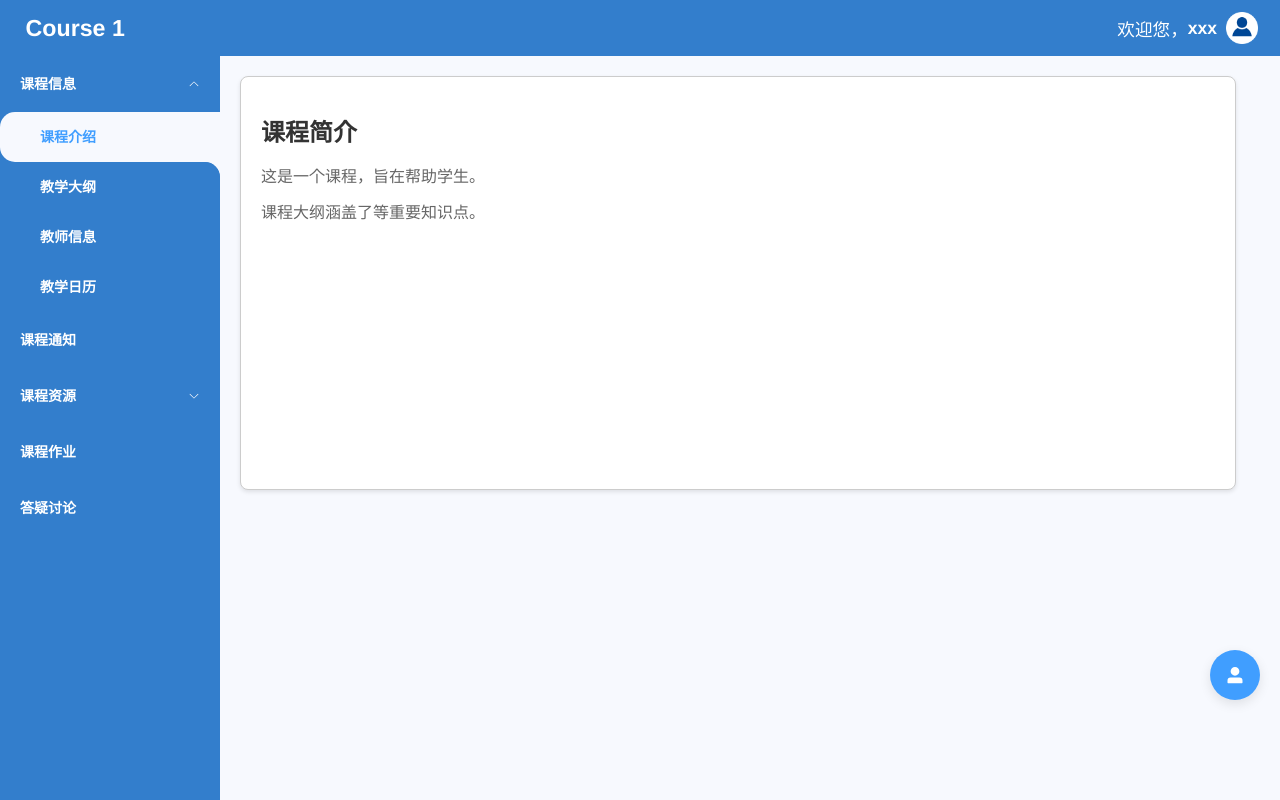
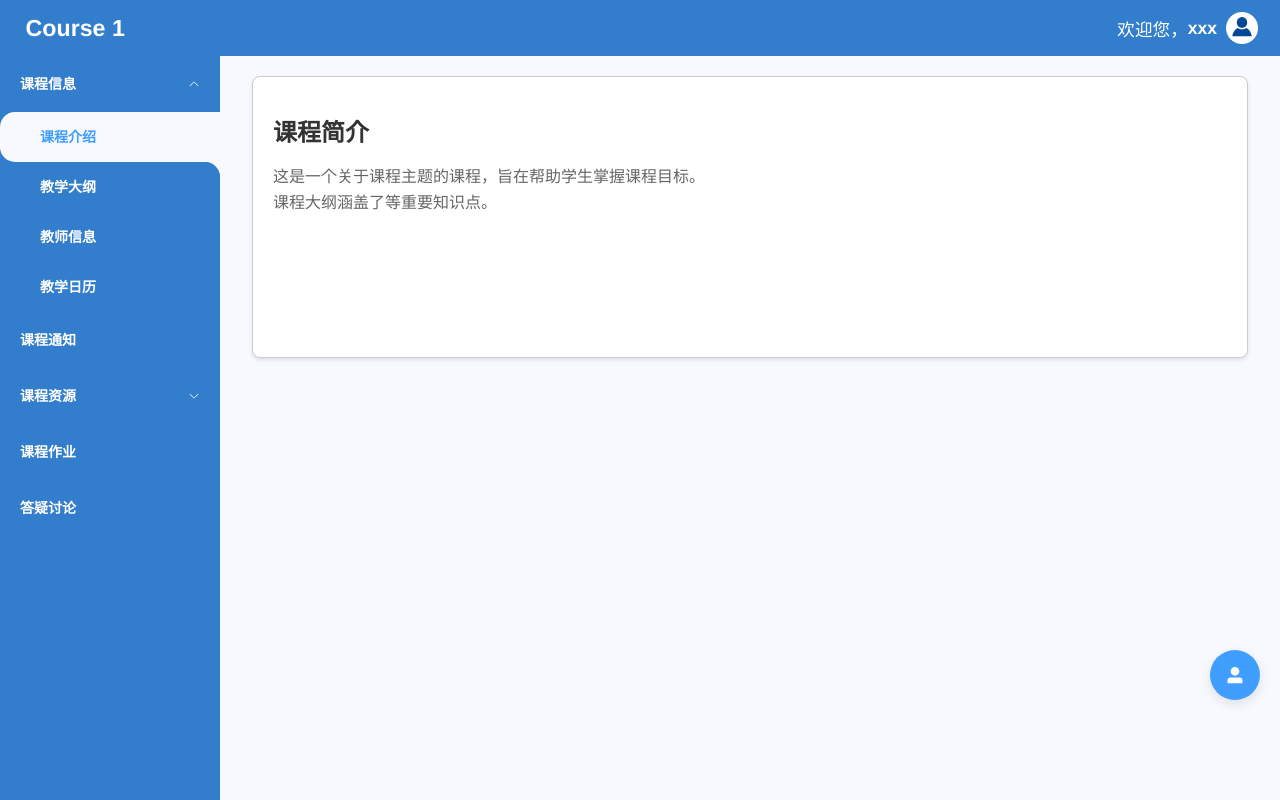
Before and after one commit to qingzhengQB/smart_course_platform, a Vue app: page /course/1/course-info/coursedescription in a window 1280 px wide. Built offline with nearby package versions, Linux system fonts and the light colour scheme.

Commit message:
更新老师端

```diff
--- a/src/components/CourceDetailComponent/CourseInfo/CourseDescription.vue
+++ b/src/components/CourceDetailComponent/CourseInfo/CourseDescription.vue
@@ -1,25 +1,50 @@
 <!-- CourseDescription.vue -->
 <template>
+  <div class="course-description-container">
     <div class="coursedescription">
       <h1>课程简介</h1>
-      <p>这是一个课程，旨在帮助学生。</p>
-      <p>课程大纲涵盖了等重要知识点。</p>
+      <span>{{ description }}</span>
     </div>
+    <div class="description-modify-button" v-if="isTeacher">
+      <el-button class="modify-btn" type="primary" @click="handleModify"
+        >修改</el-button
+      >
+    </div>
+  </div>
+  <el-dialog v-model="dialogVisible" title="修改课程描述" width="65vw">
+    <div class="description-modify-container">
+      <el-input
+        type="textarea"
+        v-model="description"
+        placeholder="请输入课程描述"
+        rows="10"
+      ></el-input>
+      <div class="description-modify-button" style="width: 100%">
+        <el-button
+          class="modify-btn"
+          type="primary"
+          @click="dialogVisible = false"
+          >保存</el-button
+        >
+      </div>
+    </div>
+  </el-dialog>
 </template>
 
 <script setup>
-  import { ref } from 'vue';
+import { ref } from "vue";
+import { useStore } from "vuex";
 
-//   const course = ref({
-//     name: '课程名称',
-//     description: '这是一个关于课程主题的课程，旨在帮助学生掌握课程目标。',
-//     courseId: 'C0001',
-//     teacher: {
-//       name: '讲师姓名',
-//       teacherNum: '教师编号'
-//     },
-//   });
+const isTeacher = ref(window.location.pathname.startsWith("/teacher-course/"));
 
+const dialogVisible = ref(false);
+
+const description = ref(
+  "这是一个关于课程主题的课程，旨在帮助学生掌握课程目标。\n课程大纲涵盖了等重要知识点。"
+);
+function handleModify() {
+  dialogVisible.value = true;
+}
 // 注释掉API获取数据的逻辑
 // const fetchCourseInfo = async () => {
 //   try {
@@ -36,6 +61,12 @@
 </script>
 
 <style scoped>
+.course-description-container {
+  display: flex;
+  flex-direction: column;
+  justify-content: center;
+  align-items: center;
+}
 .coursedescription {
   border: 1px solid #ccc;
   padding: 20px;
@@ -44,21 +75,29 @@
   box-shadow: 0 2px 4px rgba(0, 0, 0, 0.1);
   background-color: #fff;
   width: 90%;
-  height: 50%;
-
+  height: 30vh;
 }
-
+.description-modify-button {
+  margin-top: 30px;
+  width: 90%;
+  display: flex;
+  justify-content: flex-end;
+}
+.modify-btn {
+  margin-left: auto;
+}
 .coursedescription h1 {
   color: #333;
   font-size: 24px;
   font-weight: bold;
 }
 
-.coursedescription p {
+.coursedescription span {
   color: #666;
   font-size: 16px;
   line-height: 1.6;
   margin: 10px 0;
+  white-space: pre-wrap;
 }
 
 .coursedescription p:first-child {
```
Lines whose indentation alone changed are shown as unchanged.
